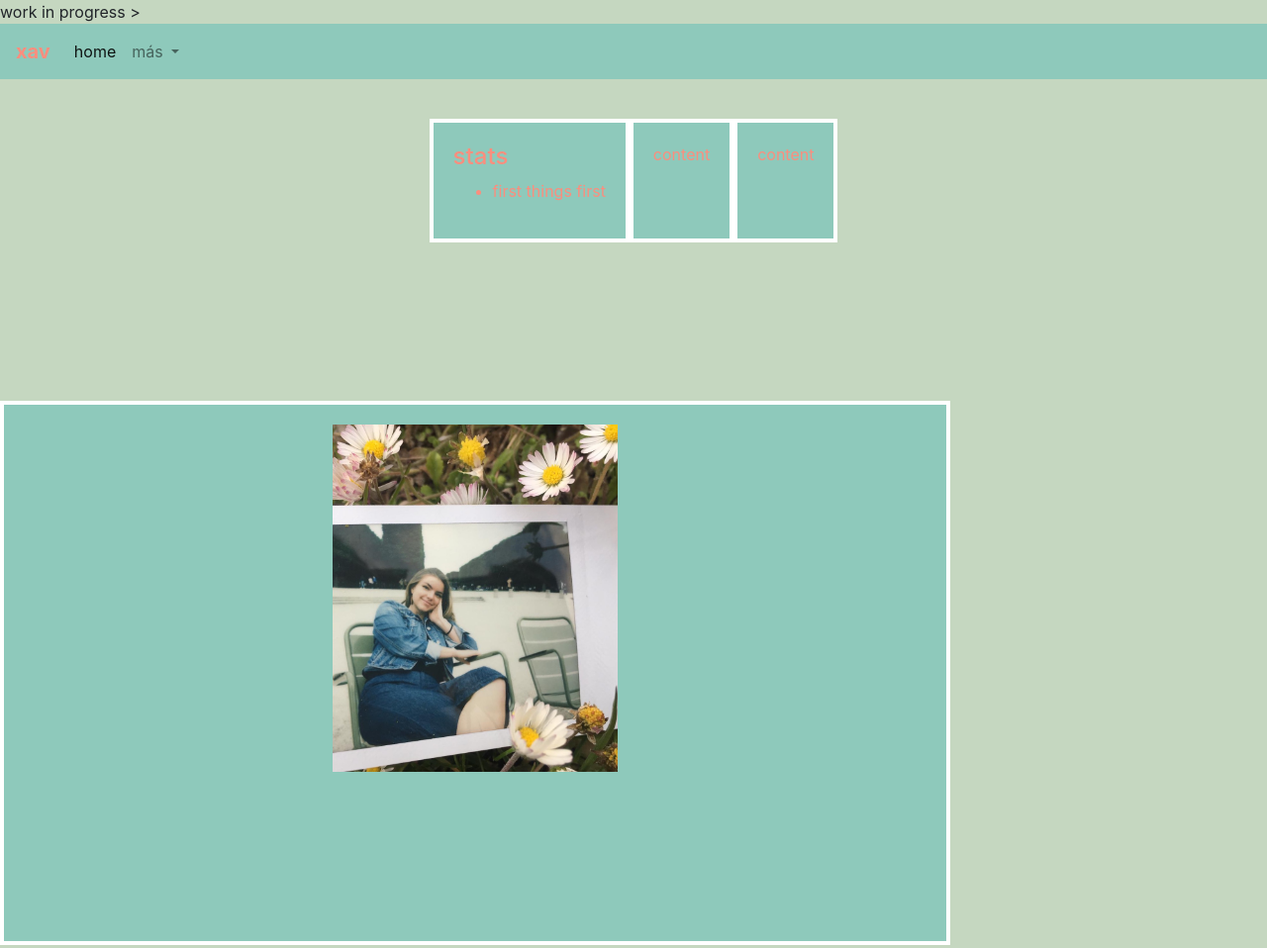
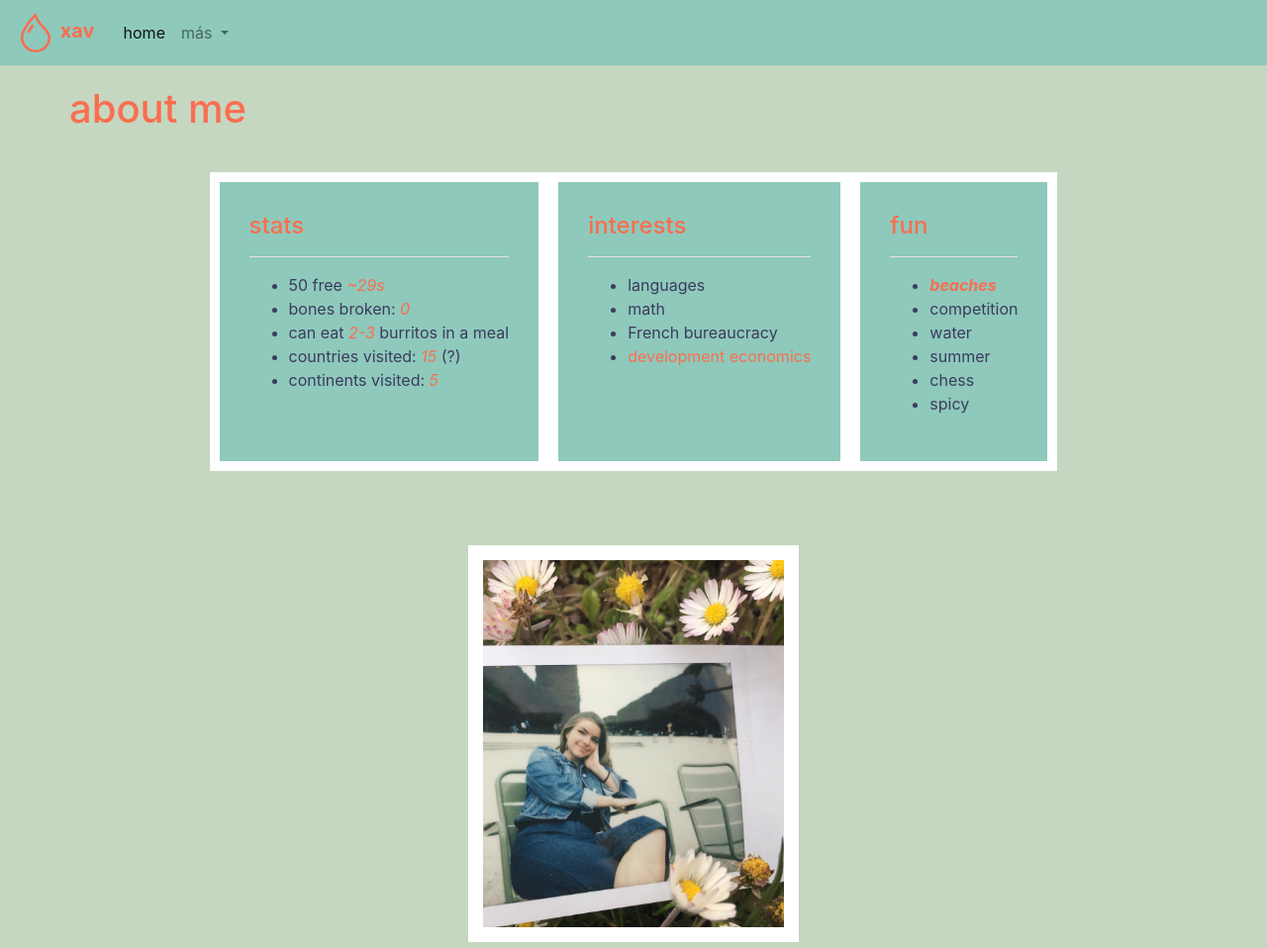
Before and after one commit to areivaX/project0, a plain HTML site: page about.html in a window 1280 px wide. Shown: the top 958 px of the page at 99% size. Drawn offline with nearby package versions, Linux system fonts and the light colour scheme.

Commit message:
'about' page is pretty good for now

```diff
--- a/about.html
+++ b/about.html
@@ -9,11 +9,16 @@
 
     <body>
 
-      <! get this to work: div class="disclaimer">work in progress >
+      <! get this to work: div class="disclaimer" work in progress >
 
 
       <nav class="navbar navbar-expand-lg navbar-custom navbar-light">
-        <a class="navbar-brand" href="about.html">xav</a>
+        <a class="navbar-brand" href="about.html">
+            <svg class="bi bi-droplet" width="2em" viewBox="0 0 16 16" fill="currentColor" xmlns="http://www.w3.org/2000/svg">
+            <path fill-rule="evenodd" d="M7.21.8C7.69.295 8 0 8 0c.109.363.234.708.371 1.038.812 1.946 2.073 3.35 3.197 4.6C12.878 7.096 14 8.345 14 10a6 6 0 01-12 0C2 6.668 5.58 2.517 7.21.8zm.413 1.021A31.25 31.25 0 005.794 3.99c-.726.95-1.436 2.008-1.96 3.07C3.304 8.133 3 9.138 3 10a5 5 0 0010 0c0-1.201-.796-2.157-2.181-3.7l-.03-.032C9.75 5.11 8.5 3.72 7.623 1.82z" clip-rule="evenodd"/>
+            <path fill-rule="evenodd" d="M4.553 7.776c.82-1.641 1.717-2.753 2.093-3.13l.708.708c-.29.29-1.128 1.311-1.907 2.87l-.894-.448z" clip-rule="evenodd"/>
+            </svg>
+          xav</a>
         <button class="navbar-toggler" type="button" data-toggle="collapse" data-target="#navbarSupportedContent" aria-controls="navbarSupportedContent" aria-expanded="false" aria-label="Toggle navigation">
           <span class="navbar-toggler-icon"></span>
         </button>
@@ -40,30 +45,65 @@
         </div>
       </nav>
 
+<div>
+  <h1 > about me </h1>
+
+</div>
+
   <div class="container">
       <div class="row justify-content-md-center">
         <div class="col-md-auto">
           <h4> stats </h4>
-          <ul>
-            <li> first things first </li>
+          <hr color = white noshade> </hr>
+          <ul >
+            <li> 50 free <span>~29s</span> </li>
+            <li> bones broken: <span>0</span> </li>
+            <li> can eat <span>2-3</span> burritos in a meal </li>
+            <li> countries visited: <span>15</span> (?) </li>
+            <li> continents visited: <span>5</span> </li>
           </ul>
         </div>
+
         <div class="col-md-auto">
-          content
+          <h4> interests </h4>
+          <hr color = white noshade> </hr>
+          <ul >
+            <li> languages </li>
+            <li> math </li>
+            <li> French bureaucracy </li>
+            <li>
+              <a href="https://www.cgdev.org/blog/consent-development-stephanie-kimou-and-angela-bruce-raeburn-cgd-podcast">
+                    development economics </a>
+              </li>
+          </ul>
         </div>
+
         <div class="col-md-auto">
-          content
+          <h4> fun </h4>
+          <hr color = white noshade> </hr>
+          <ul>
+            <li> <span class="emphasis"> beaches </span> </li>
+            <li> competition </li>
+            <li> water </li>
+            <li> summer </li>
+            <li> chess </li>
+            <li> spicy </li>
+          </ul>
         </div>
       </div>
 </div>
 
 
-<div class="col-lg-12 right-rail" >
-    <div class="row image-group-container">
-        <div class="col-sm-9">
+<div class="col-lg-12 startScroll" >
+    <div class="row justify-content-md-center image-group-container">
+        <span class="col-sm-9">
             <img class="solo-photo-small" src="aboutPhoto.jpg" >
-        </div>
+        </span>
     </div>
+</div>
+
+<div>
+  <p> do a search/validate thing for dislikes once I have javascript </p>
 </div>
 
 
--- a/styles.scss
+++ b/styles.scss
@@ -4,7 +4,7 @@ $pale_backGround : #C5D7C0;
 
 $hLight : #F8CA9D;
 $brightText : #FA6E4F;
-$softText : #FB8E7E;
+$brighterText : #FB8E7E;
 $backGround : #8EC9BB;
 $outLine : white;
 $linkColor : black;
@@ -18,12 +18,18 @@ body { background-color: $pale_backGround; }
 
 .textCombo1 {
   color : $mainText;
-  padding : 2%;
 }
 
 %textCombo2 {
   background-color: $backGround;
-  color: $softText;
+  color: $brightText;
+}
+
+h1 {
+  color: $brightText;
+  margin-top: 20px;
+  margin-left : 70px;
+  text-align: left;
 }
 
 @media (max-width: 767px) {
@@ -48,11 +54,12 @@ body { background-color: $pale_backGround; }
     .navbar-brand, .navbar-text {
       color:inherit;
       font-weight: bold;
+      padding-right:5px;
     }
 }
 
 .collapse.navbar-collapse li a {
-  color: $brightText;
+  color: $brighterText;
   background-color: $backGround;
 }
 
@@ -106,10 +113,31 @@ body { background-color: $pale_backGround; }
 
 .row > div {
    @extend %textCombo2;
-    padding: 20px;
-    border: 4px solid $outLine;
+    padding: 30px;
+    border: 10px solid $outLine;
 
+    h4 {
+      color : $brightText;
+    }
+    ul {
+      color : $mainText;
+    }
+
+    span {
+      color : $brightText;
+      font-style: italic;
+    }
+    a:link {
+      color:$brightText ;
+    }
 }
+
+span.emphasis {
+  color : $brighterText;
+  font-weight : bold;
+}
+
+
 
 .container {
   margin-top: 40px;
@@ -118,30 +146,33 @@ body { background-color: $pale_backGround; }
 .image-group-container {
     overflow: scroll;
     text-align: center;
+    margin: auto;
     margin-bottom: 50px;
 }
 
-%solo-photo {
+%solo-photo0 {
     max-height: 100%;
     max-width: 70%;
     margin-top: 15px;
     margin-bottom: 10px;
-    border: solid black 15px;
+    border: solid $outLine 15px;
+}
+
+.solo-photo {
+    @extend %solo-photo0;
 }
 
 .solo-photo-small {
-   @extends %solo-photo;
-    max-height: 70%;
-    max-width: 45%;
-
+  @extend %solo-photo0;
+  max-height: 70%;
+  max-width: 50%;
 }
 
-.col-md-12 {
-    margin-bottom: 70px;
-}
 
-.right-rail {
-    margin-top: 160px;
+
+.startScroll {
+    margin-top: 60px;
+    text-align:center;
 }
 
 @media (min-width: 500px) {
```
Also changed, not shown: index.html (+6 -1 lines), preguntas.txt, styles.css, 1 other file.
